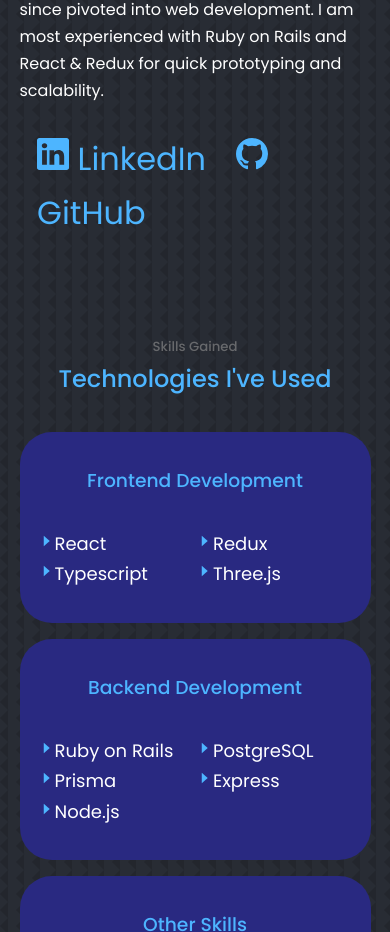
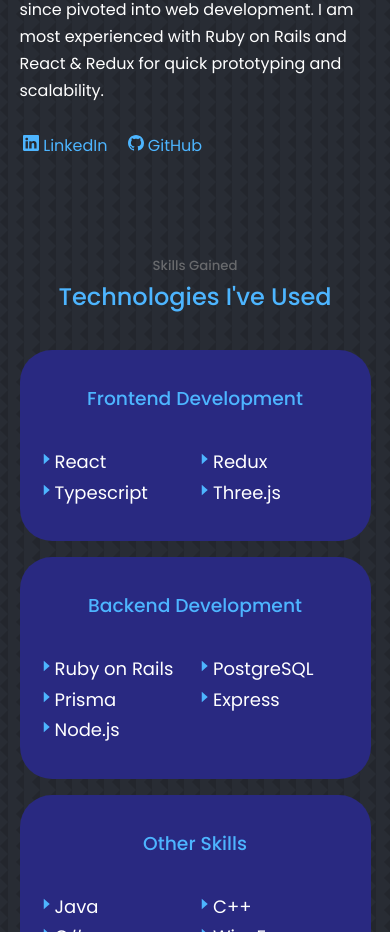
Before and after one commit to PatgioK/portfolio-site, a React (Create React App) app: page / in a window 390 px wide. Shown: the part 1290-2222 px from the top of the page. Built offline with nearby package versions, Linux system fonts and the light colour scheme.

Commit message:
fix experience nav bar, shrink social links to fit phone

```diff
--- a/src/Components/about/about.css
+++ b/src/Components/about/about.css
@@ -3,10 +3,10 @@
 
 
 .about__socials{
-    margin-left: 5%;
-    font-size: 2rem;
+    margin-left: 1%;
+    font-size: 1rem;
 }
 
 .about__socials a {
-    margin-right: 30px;
+    margin-right: 20px;
 }
--- a/src/Components/experience/Experience.tsx
+++ b/src/Components/experience/Experience.tsx
@@ -10,7 +10,7 @@ interface expProps {
 
 const Experience = (props: expProps) => {
   return (
-    <section id='#experience'>
+    <section id='experience'>
         <h5>Skills Gained</h5>
         <h2>Technologies I've Used</h2>
         <div className='container experience__container'>
```
